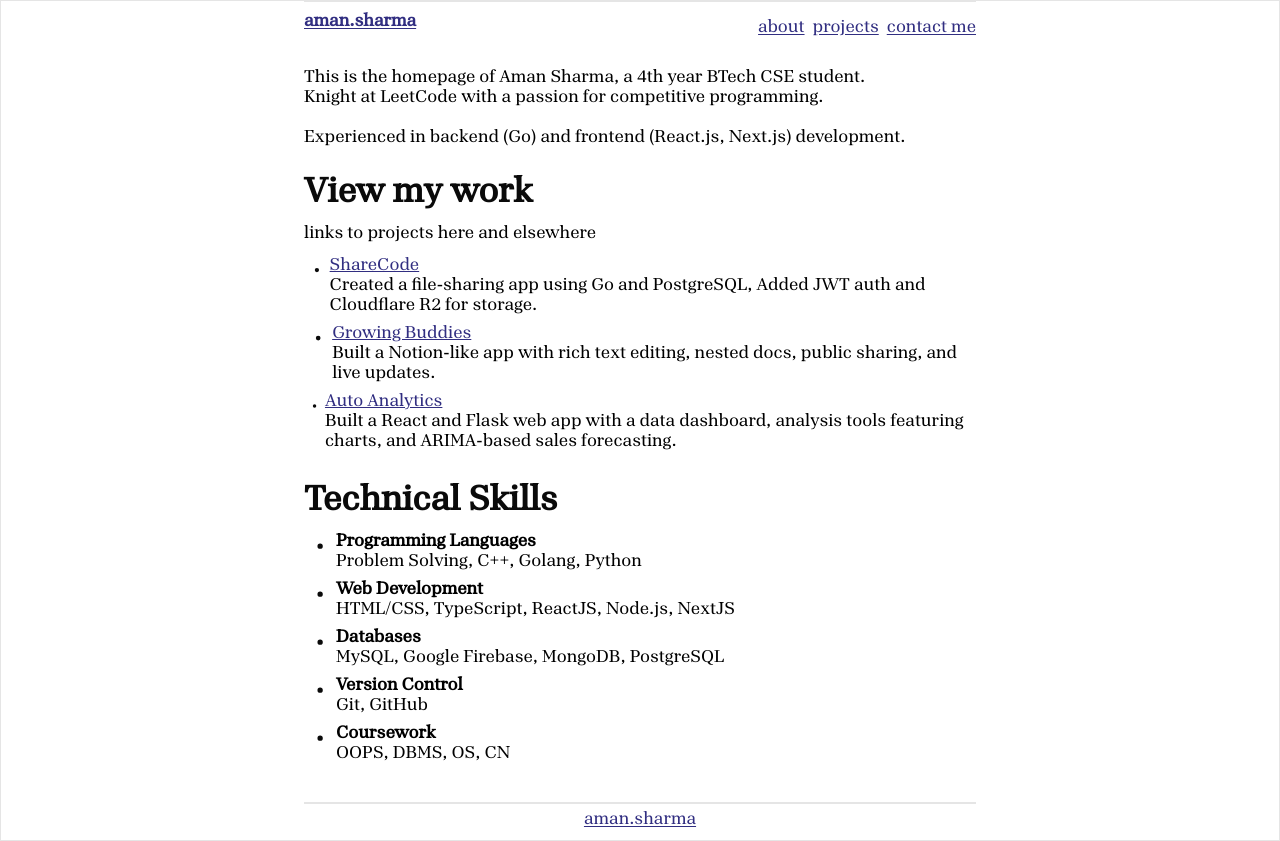
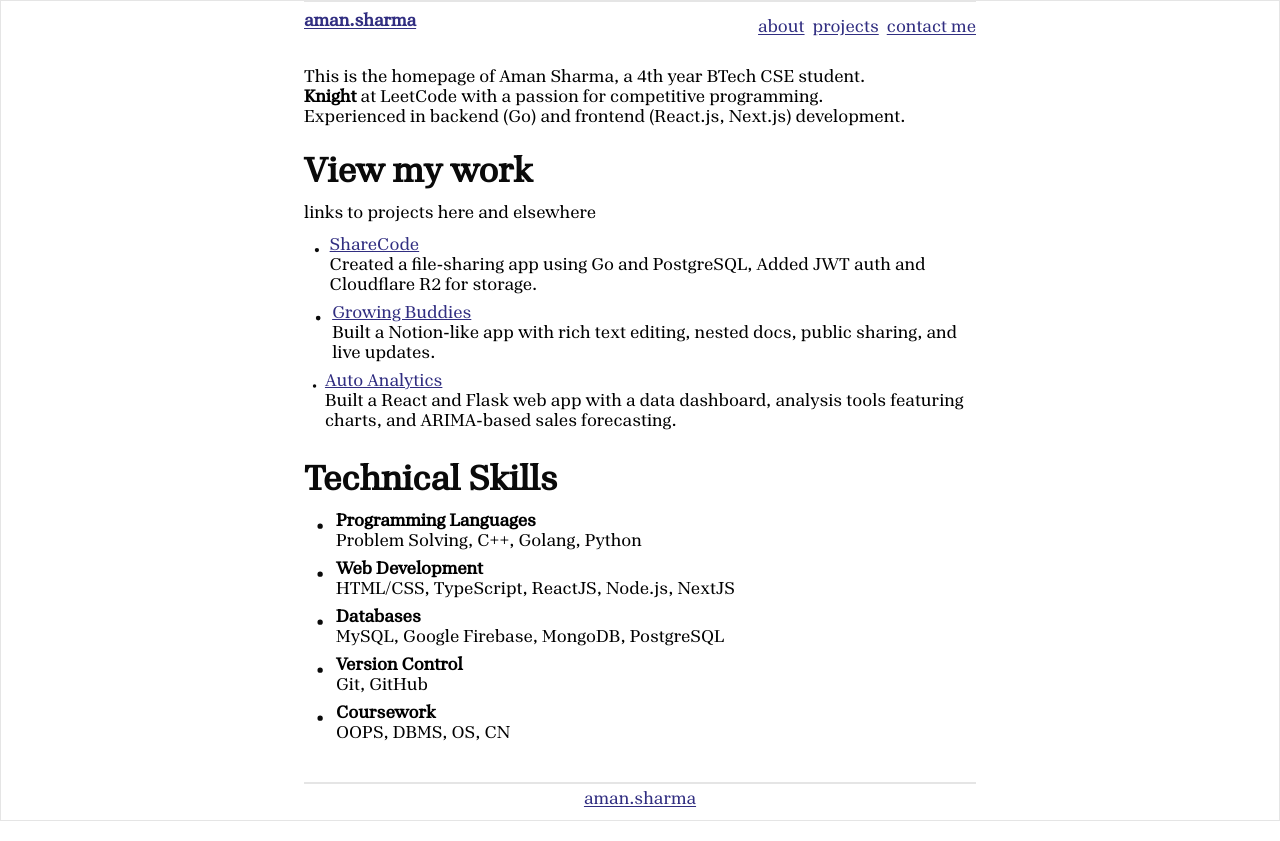
Before and after one commit to aman1117/portfolio, a Next.js app: page / in a window 1280 px wide. Built offline with nearby package versions, Linux system fonts and the light colour scheme.

Commit message:
refactor: Update projects and technical components

```diff
--- a/app/_components/technical.tsx
+++ b/app/_components/technical.tsx
@@ -4,7 +4,7 @@ import React from 'react';
 const TechnicalSkill: React.FC = () => {
   const skills: { [key: string]: string[] } = {
     'Programming Languages': ['Problem Solving,', 'C++,', 'Golang,', 'Python'],
-    'Web Development': [ 'HTML/CSS,','TypeScript,', 'ReactJS,', 'Node.js,', 'NextJS'],
+    'Web Development': ['HTML/CSS,', 'TypeScript,', 'ReactJS,', 'Node.js,', 'NextJS'],
     'Databases': ['MySQL,', ' Google Firebase,', 'MongoDB,', 'PostgreSQL'],
     'Version Control': ['Git,', 'GitHub'],
     'Coursework': ['OOPS,', 'DBMS,', 'OS,', 'CN'],
--- a/app/page.tsx
+++ b/app/page.tsx
@@ -7,8 +7,9 @@ export default function Home() {
       <div>
         <p className="text-black md:text-lg md:leading-5 leading-tight">
           This is the homepage of Aman Sharma, a 4th year BTech CSE student.<br />
-          Knight at LeetCode with a passion for competitive programming.
-          <br />
+          <span className="font-bold">
+            Knight
+          </span> at LeetCode with a passion for competitive programming.
           <br />
           Experienced in backend (Go) and frontend (React.js, Next.js) development.
         </p>
```
Also changed, not shown: app/layout.tsx (+4 -4 lines), app/_components/projects.tsx (indentation only).
